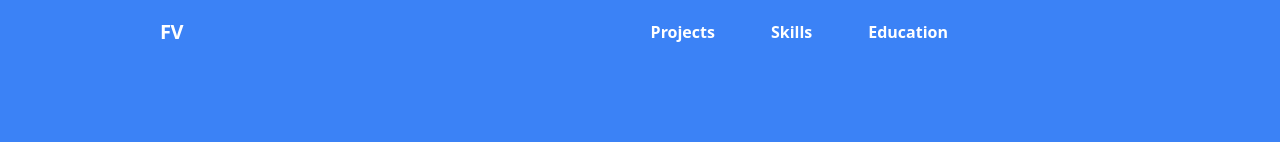
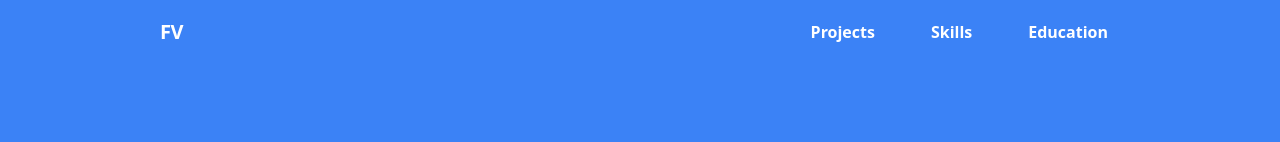
Before and after one commit to Francoveliz/portfolio-tailwind, a React (Create React App) app: page / in a window 1280 px wide. Shown: the top 142 px of the page. Built offline with nearby package versions, Linux system fonts and the light colour scheme.

Commit message:
menu padding

```diff
--- a/src/components/navbar/Navbar.js
+++ b/src/components/navbar/Navbar.js
@@ -46,9 +46,9 @@ const Navbar = () => {
 				</div>
 				<div
 					className={`w-screen flex-grow absolute top-16 left-0 ${menuIsOpen} lg:pb-0 lg:static lg:w-auto lg:flex lg:items-center bg-blue-500 shadow-xl lg:shadow-none `}>
-					<div className=" gap-8 font-semibold  lg:flex-grow capitalize  lg:flex lg:justify-end container ">
+					<div className=" gap-8 lg:pr-0 font-semibold  lg:flex-grow capitalize  lg:flex lg:justify-end container ">
 						{menuData.map(data => (
-							<div className="hover:shadow  lg:text-center">
+							<div className="hover:underline lg:text-center">
 								<LinkComponent text={data.text} link={data.link} />
 							</div>
 						))}
```
